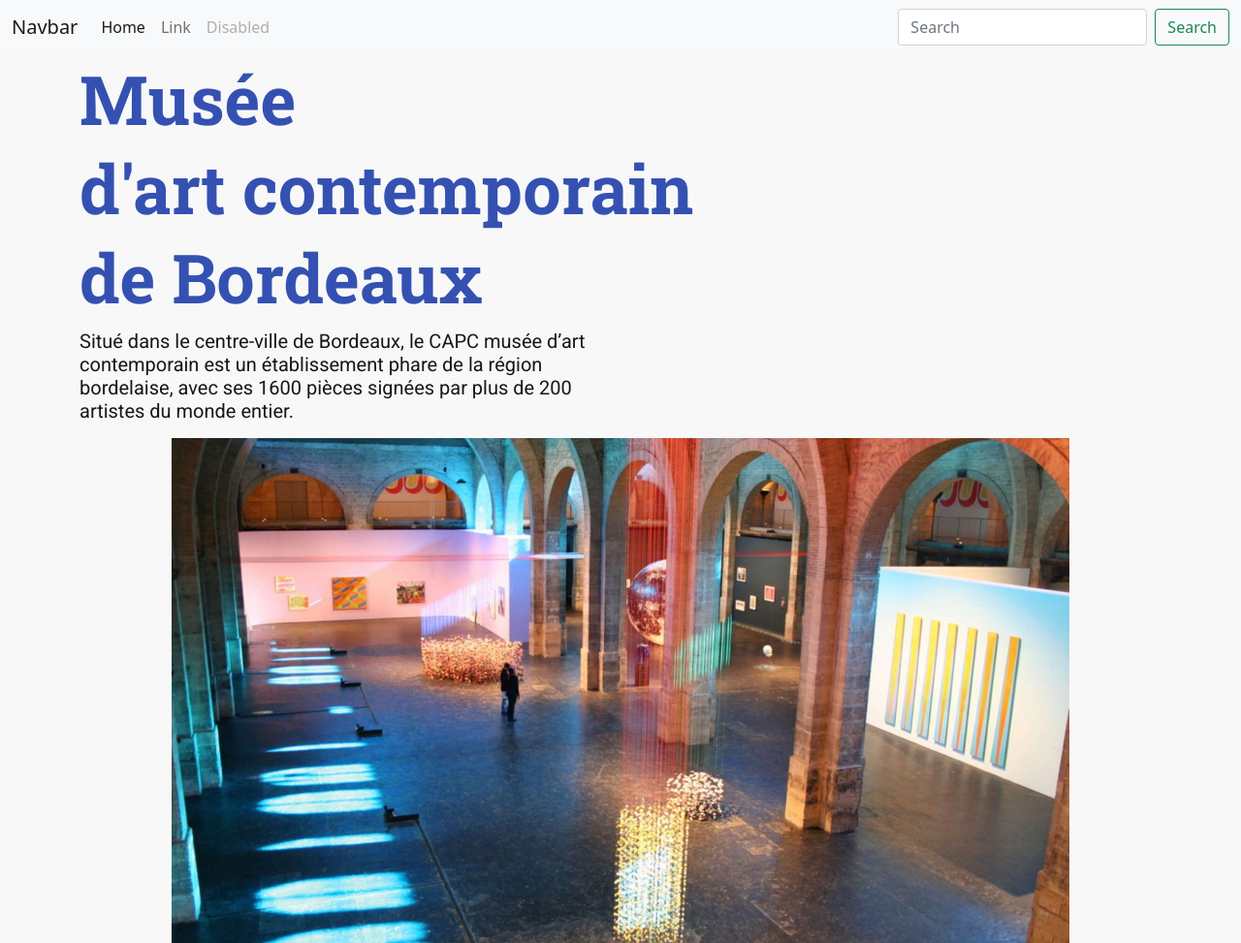
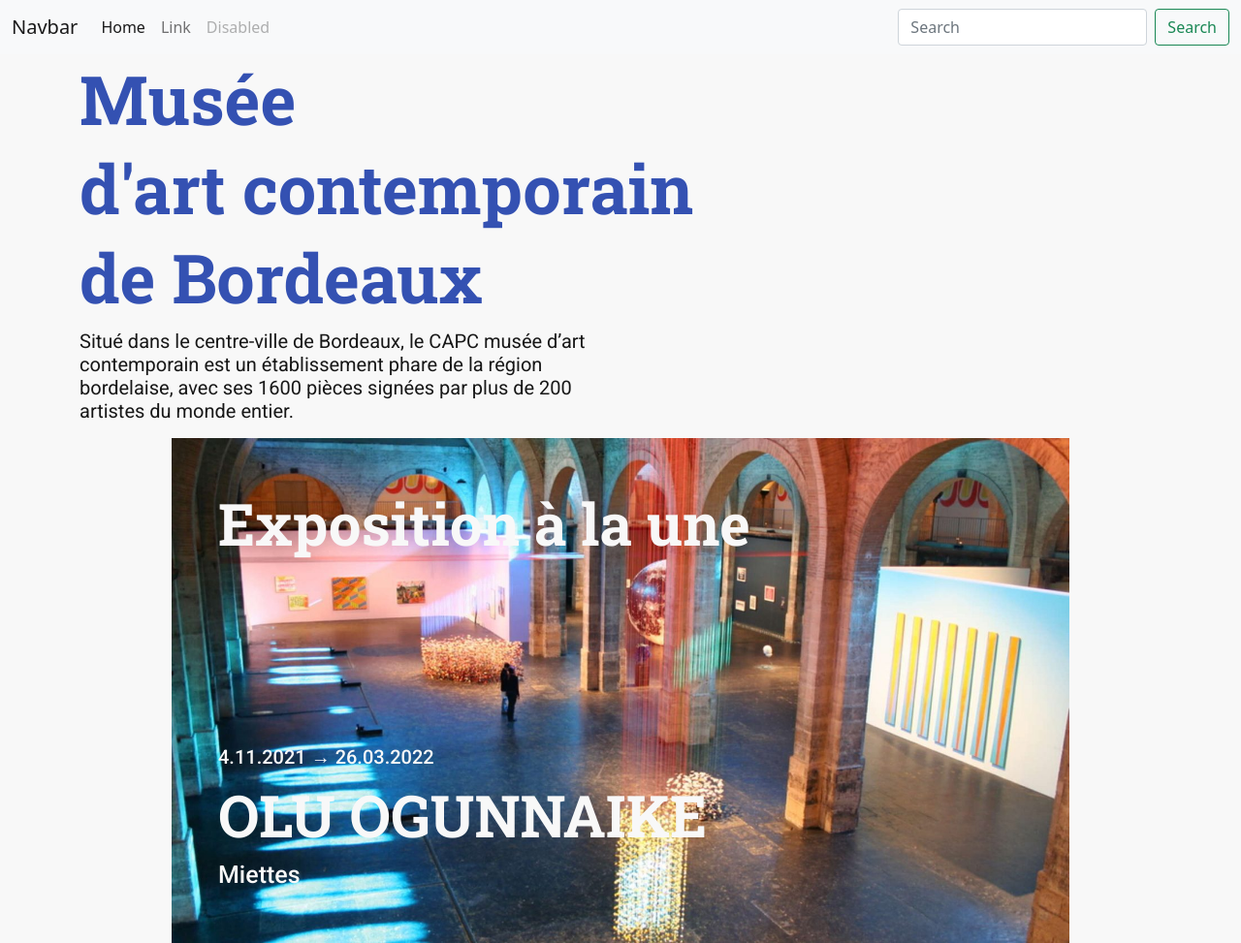
Before and after one commit to studio-beauvoir/jekyll-capc, a Jekyll site: the page built from _pages/index.html, in a window 1280 px wide. Shown: the whole page at 97% size. Built offline with Jekyll 4.4.1, drawn with Linux system fonts in a browser that asks for light colours.

Commit message:
Hero à la Une

```diff
--- a/_includes/sections/home/hero.html
+++ b/_includes/sections/home/hero.html
@@ -9,9 +9,21 @@
                 </div>
             </div>
         </div>
+    </div>
+    <div class="container">
         <div class="row justify-content-center">
-            <div class="col-10">
+            <div class="hero_une col-10 text-b-1">
                 <img src="../../../assets/img/image_hero.jpg" alt="Exposition à la Une" class="img-fluid">
+                <div class="hero_uneTexte ps-5">
+                    <div class="hero_uneTexteTop pt-5">
+                        <h2>Exposition à la une</h2>
+                    </div>
+                    <div class="hero_uneTexteBottom pb-5">
+                        <h5>4.11.2021 → 26.03.2022</h5>
+                        <h2>OLU OGUNNAIKE</h2>
+                        <h4>Miettes</h4>
+                    </div>
+                </div>
             </div>
         </div>
     </div>
--- a/_sass/sections/home/hero.scss
+++ b/_sass/sections/home/hero.scss
@@ -1,2 +1,15 @@
 #hero {
+    .hero_une {
+        position: relative;
+
+        .hero_uneTexteTop {
+            position:absolute;
+            top: 0;
+        }
+        .hero_uneTexteBottom {
+            position: absolute;
+            bottom: 0;
+        }
+    }
+
 }
```
